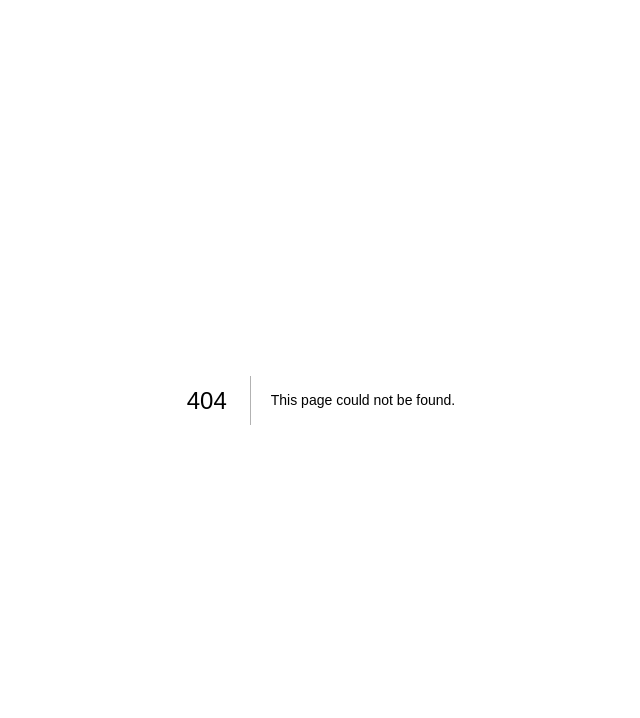
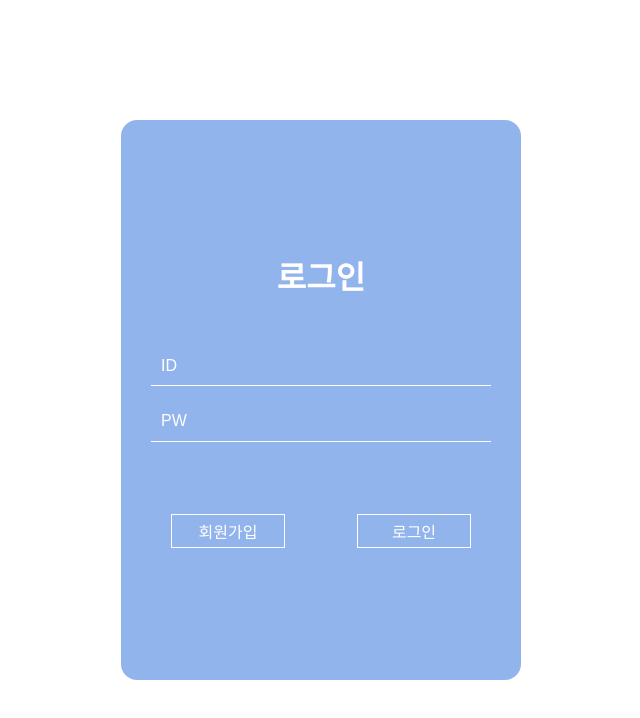
Before and after one commit to yeeZinu/1Team-FirstStep-FrontEnd, a Next.js app: page /Register/logIn in a window 1280 px wide. Before the commit this address had no page. Shown: the top 718 px of the page, without its empty margins (319-959 px from the left). Built offline with nearby package versions, Linux system fonts and the light colour scheme.

Commit message:
feat: 로그인, 회원가입 구현

```diff
--- /dev/null
+++ b/src/pages/Register/logIn.tsx
@@ -0,0 +1,130 @@
+/** @jsxImportSource @emotion/react */
+import { css, Theme } from "@emotion/react";
+import Link from "next/link";
+import { useRouter } from "next/router";
+import { ChangeEvent, FormEvent, useState } from "react";
+
+const LogIn = () => {
+    const router = useRouter();
+    const [userId, setUserId] = useState<string>("");
+    const [userPw, setUserPw] = useState<string>("");
+
+    const onChangeUserId = (e: ChangeEvent<HTMLInputElement>) => {
+        setUserId(e.target.value);
+    };
+
+    const onChangeUserPw = (e: ChangeEvent<HTMLInputElement>) => {
+        setUserPw(e.target.value);
+    };
+
+    // api 받아서 값넘겨주기
+    const onSubmit = (e: FormEvent<HTMLFormElement>) => {
+        e.preventDefault();
+    };
+
+    return (
+        <div css={allWrap}>
+            <div css={logInWrap}>
+                <h1>로그인</h1>
+                <form onSubmit={onSubmit} css={formList}>
+                    <input
+                        type="text"
+                        placeholder="ID"
+                        onChange={onChangeUserId}
+                        value={userId}
+                    />
+                    <input
+                        type="password"
+                        placeholder="PW"
+                        onChange={onChangeUserPw}
+                        value={userPw}
+                    />
+
+                    <div css={submitBtn}>
+                        <Link href="./signUp">
+                            <button>회원가입</button>
+                        </Link>
+                        <button type="submit">로그인</button>
+                    </div>
+                </form>
+            </div>
+        </div>
+    );
+};
+
+export default LogIn;
+
+const allWrap = (theme: Theme) => css`
+    display: flex;
+    flex-direction: column;
+    justify-content: center;
+    align-items: center;
+
+    width: 100vw;
+    height: 100vh;
+`;
+
+const logInWrap = (theme: Theme) => css`
+    display: flex;
+    flex-direction: column;
+    justify-content: center;
+    align-items: center;
+
+    gap: 3rem;
+
+    width: 25rem;
+    height: 35rem;
+    border-radius: 1rem;
+
+    background-color: ${theme.color.skyblue};
+    font-weight: ${theme.fontWeight.normal};
+    text-align: center;
+
+    h1 {
+        color: white;
+    }
+`;
+
+const formList = (theme: Theme) => css`
+    display: flex;
+    flex-direction: column;
+    justify-content: center;
+    align-items: center;
+    gap: 1rem;
+
+    input {
+        all: unset;
+        width: 20rem;
+        padding: 0.65rem;
+
+        color: ${theme.color.white};
+        text-align: left;
+        border-bottom: 1px solid white;
+    }
+    input::placeholder {
+        color: ${theme.color.white};
+    }
+`;
+
+const submitBtn = (theme: Theme) => css`
+    display: flex;
+    flex-direction: row;
+    justify-content: center;
+    align-items: center;
+    gap: 4.5rem;
+
+    margin-top: 3.5rem;
+
+    color: ${theme.color.white};
+
+    button {
+        width: 7rem;
+        height: 2rem;
+        border: 1px solid white;
+        transition: transform 0.3s;
+        &:hover {
+            transform: translateY(-5px);
+            cursor: pointer;
+        }
+    }
+`;
--- a/src/pages/index.tsx
+++ b/src/pages/index.tsx
@@ -1,5 +1,5 @@
 function Home() {
-  return <>sdf</>;
+    return <>sdf</>;
 }
 
 export default Home;
```
Also changed, not shown: src/pages/Register/signUp.tsx (added, +150 -0 lines), public/sprout.png (added), src/pages/_document.tsx (indentation only), 1 other file (tests, documents, lock files or other folders).
